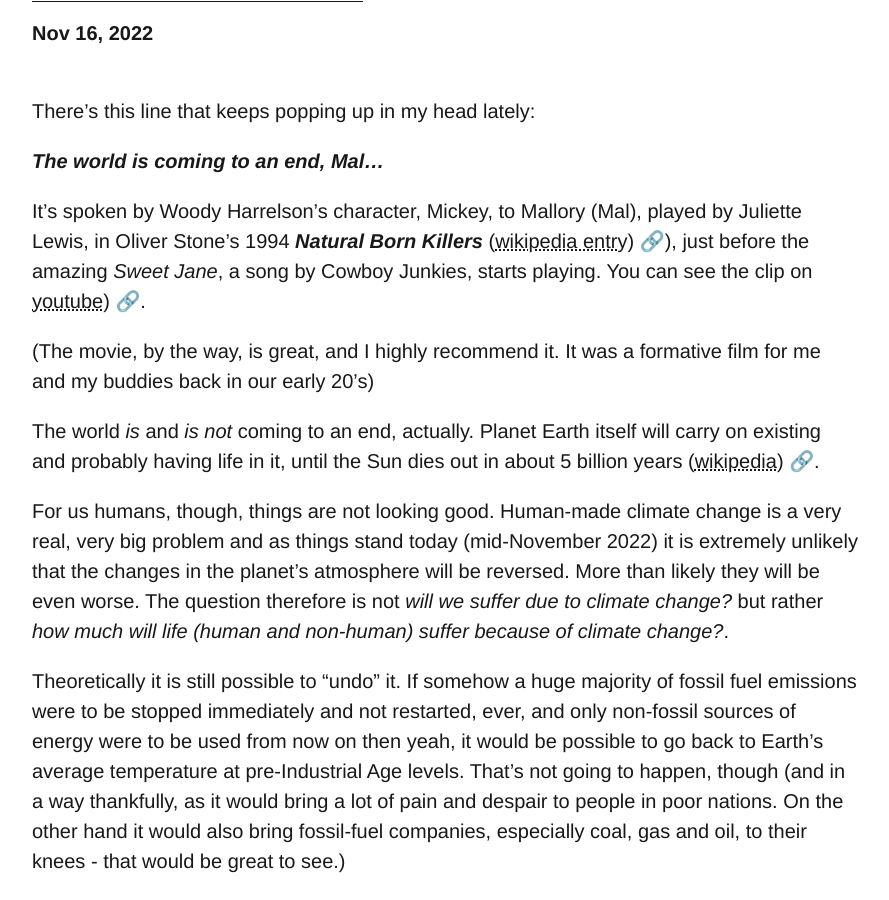
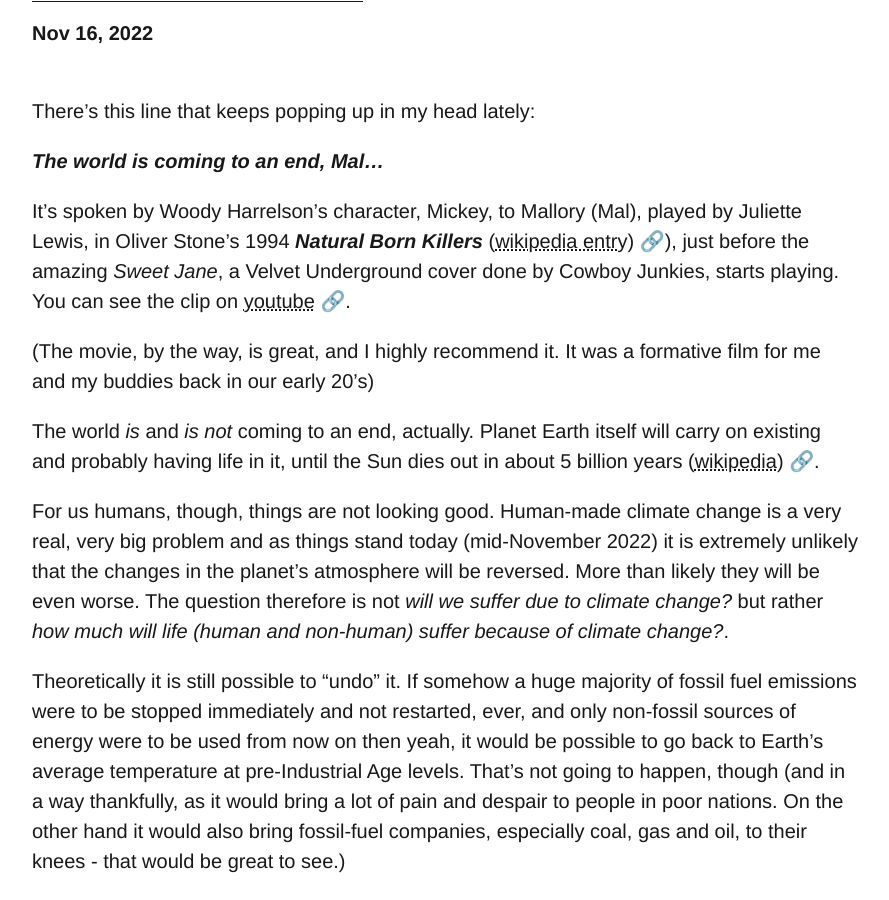
Before and after one commit to pedro-homero/pedro-homero.github.io, a Jekyll site: the page built from _posts/2022-11-16-The-World-is-Coming-To-An-End-Mel.markdown, in a window 1280 px wide and 900 px high, scrolled down 760 px. Shown: the whole window, without its empty margins (112-1001 px from the left). Built offline with Jekyll 4.4.1, drawn with Linux system fonts in a browser that asks for light colours; emoji names are drawn with the system emoji font.

Commit message:
Update 2022-11-16-The-World-is-Coming-To-An-End-Mel.markdown

```diff
--- a/_posts/2022-11-16-The-World-is-Coming-To-An-End-Mel.markdown
+++ b/_posts/2022-11-16-The-World-is-Coming-To-An-End-Mel.markdown
@@ -10,7 +10,7 @@ There's this line that keeps popping up in my head lately:
 
 ***The world is coming to an end, Mal...***
 
-It's spoken by Woody Harrelson's character, Mickey, to Mallory (Mal), played by Juliette Lewis, in Oliver Stone's 1994 ***Natural Born Killers*** ([wikipedia entry](https://en.wikipedia.org/wiki/Natural_Born_Killers)) :link:), just before the amazing *Sweet Jane*, a song by Cowboy Junkies, starts playing. You can see the clip on [youtube](https://www.youtube.com/watch?v=tYqE5cxJqXE)) :link:.
+It's spoken by Woody Harrelson's character, Mickey, to Mallory (Mal), played by Juliette Lewis, in Oliver Stone's 1994 ***Natural Born Killers*** ([wikipedia entry](https://en.wikipedia.org/wiki/Natural_Born_Killers)) :link:), just before the amazing *Sweet Jane*, a Velvet Underground cover done by Cowboy Junkies, starts playing. You can see the clip on [youtube]((https://www.youtube.com/watch?v=tYqE5cxJqXE)) :link:.
 
 (The movie, by the way, is great, and I highly recommend it. It was a formative film for me and my buddies back in our early 20's)
 
```
